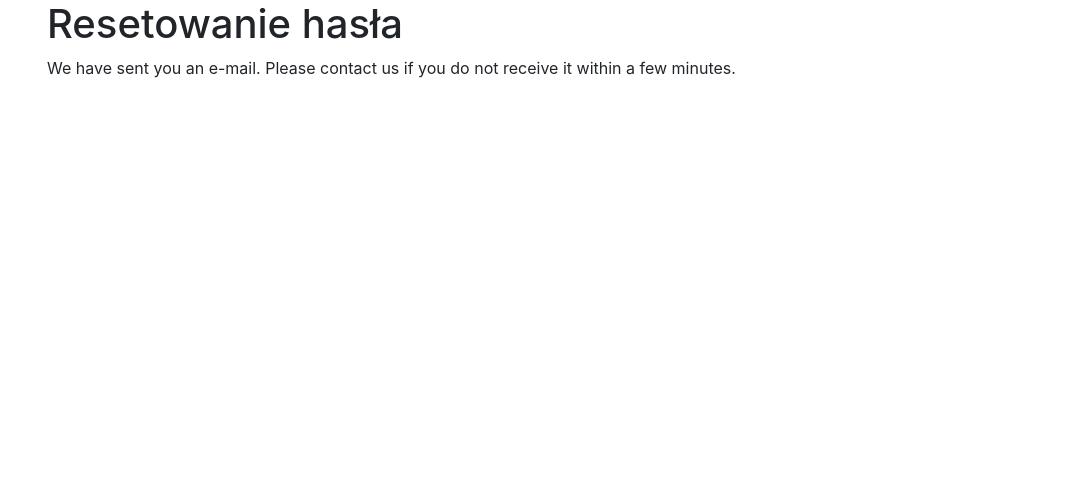
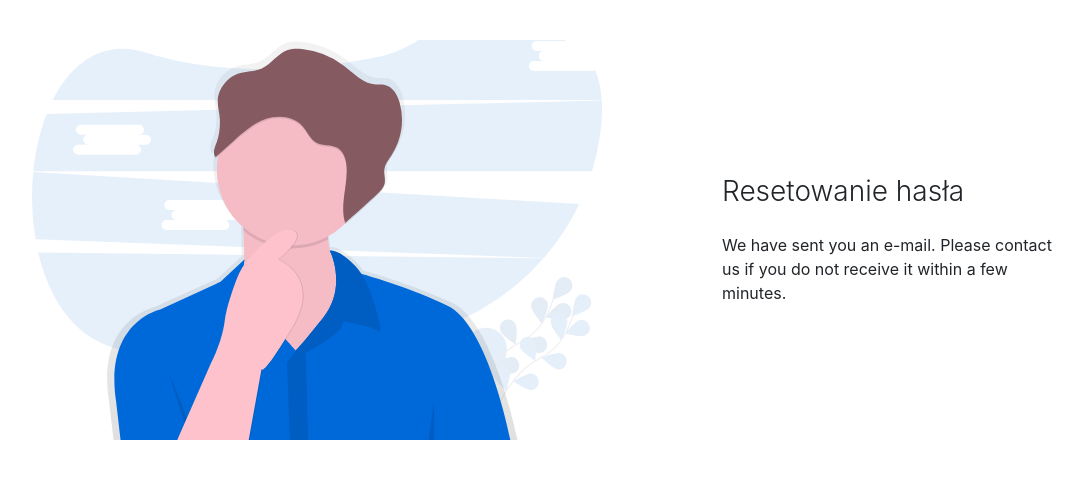
Before and after one commit to efefre/MyRental, a Django app: page /accounts/password/reset/done/ in a window 1280 px wide. Shown: the part 56-535 px from the top of the page, without its empty margins (38-1121 px from the left). Run offline with Django 3.2, Linux system fonts and the light colour scheme; some libraries are stand-ins or nearby versions.

Commit message:
Update template: password_reset_done.html

```diff
--- a/myRental_root/templates/account/password_reset_done.html
+++ b/myRental_root/templates/account/password_reset_done.html
@@ -6,11 +6,26 @@
 {% block head_title %}{% trans "Password Reset" %}{% endblock %}
 
 {% block content %}
-    <h1>{% trans "Password Reset" %}</h1>
 
-    {% if user.is_authenticated %}
-    {% include "account/snippets/already_logged_in.html" %}
-    {% endif %}
+<div class="container-fluid" id="reset-password-page">
+  <div class="row no-gutter">
+    <div class="d-none d-md-flex col-md-4 col-lg-6 bg-image"></div>
+    <div class="col-md-8 col-lg-6">
+      <div class="login d-flex align-items-center py-5">
+        <div class="container">
+          <div class="row">
+            <div class="col-md-9 col-lg-8 mx-auto">
+              <h3 class="login-heading mb-4">{% trans "Password Reset" %}</h3>
+                {% if user.is_authenticated %}
+                {% include "account/snippets/already_logged_in.html" %}
+                {% endif %}
+              {% blocktrans %}We have sent you an e-mail. Please contact us if you do not receive it within a few minutes.{% endblocktrans %}
+            </div>
+          </div>
+        </div>
+      </div>
+    </div>
+  </div>
+</div>
 
-    <p>{% blocktrans %}We have sent you an e-mail. Please contact us if you do not receive it within a few minutes.{% endblocktrans %}</p>
 {% endblock %}
```
